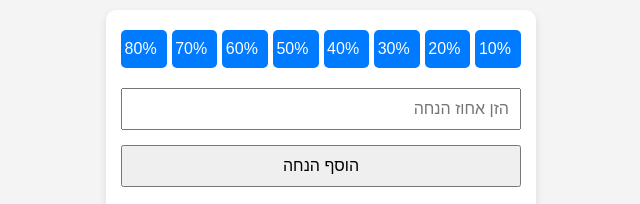
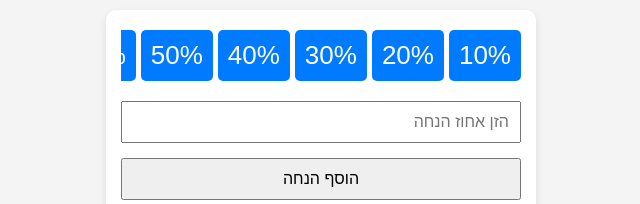
Before and after one commit to Sportyman/discounts, a plain HTML site: page index.html in a window 1280 px wide. Shown: the top 204 px of the page, without its empty margins (319-959 px from the left). Drawn offline with Linux system fonts and the light colour scheme.

Commit message:
Update index.html

```diff
--- a/index.html
+++ b/index.html
@@ -3,7 +3,7 @@
 <head>
     <meta charset="UTF-8">
     <meta name="viewport" content="width=device-width, initial-scale=1.0">
-    <title>מחשבון הנחות</title>
+    <title>מחשבון הנחות עם Fit Text</title>
     <style>
         /* עיצוב כללי */
         body {
@@ -55,7 +55,7 @@
             align-items: center;
             cursor: pointer;
             position: relative;
-            width: calc(20% - 10px); /* גודל קבוע לכל כפתור */
+            width: calc(20% - 10px); /* גודל קבוע לכל כפתור (לכפתורי ההנחה הדינמיים) */
             box-sizing: border-box;
             justify-content: center;
         }
@@ -141,35 +141,35 @@
             width: 100%;
         }
 
-        /* -----------------------------------------------------------------
-           כפתורי הנחות קבועים - שומרים הכל בשורה אחת, ללא גלילה ושבירה
-           ומאפשרים צמצום פונט וכפתור.
-        ----------------------------------------------------------------- */
+        /*
+         כפתורי הנחות קבועים (עכשיו עם fit-text):
+         - נשמור על display:flex ללא שבירת שורה (nowrap).
+         - בלי גלילה (overflow:hidden).
+         - כל כפתור ייקבל מחלקה .fit-text-btn כדי ש-JS יוכל לכוון את הפונט.
+        */
         .fixed-discounts {
             display: flex;
-            flex-wrap: nowrap; /* חשוב: ללא שבירת שורה */
+            flex-wrap: nowrap;  /* לא יורדים שורה */
             gap: 5px;
             margin-bottom: 10px;
-            overflow: hidden;  /* אין גלילה אופקית, הם מצטמצמים */
+            overflow: hidden;   /* בלי גלילה - הם יצטמצמו */
             width: 100%;
             box-sizing: border-box;
-            justify-content: space-between; /* או center / start וכו' */
+            justify-content: space-between;
         }
 
         .fixed-discounts button {
-            background-color: #007aff;
-            color: white;
             border: none;
             border-radius: 5px;
+            background-color: #007aff;
+            color: #fff;
             cursor: pointer;
-
-            /* העיקר: מאפשרים צמצום, עם פונט גמיש */
+            /* נגדיר padding בסיסי; JS יעשה את ההתאמה הסופית לגודל הפונט */
+            padding: 10px;
+            /* חשוב: white-space: nowrap כדי שהטקסט לא ישבר */
+            white-space: nowrap;
+            /* flex: 1 1 auto; מאפשר לכל כפתור לגדול/להצטמצם */
             flex: 1 1 auto;
-            min-width: 0;         /* מאפשר לרוחב להיות מתחת לגודל הטקסט */
-            white-space: nowrap;  /* הטקסט עצמו לא נשבר */
-            font-size: clamp(0.5rem, 2vw, 1rem);
-
-            padding: 10px;
             box-sizing: border-box;
         }
 
@@ -211,7 +211,7 @@
             cursor: pointer;
         }
 
-        /* Media Queries למקרה שרוצים שליטה נוספת במסכים ממש קטנים */
+        /* Media Queries עבור מסכים קטנים */
         @media (max-width: 480px) {
             .container {
                 padding: 10px;
@@ -231,12 +231,6 @@
                 padding: 10px;
                 font-size: 0.9rem;
             }
-            /* אפשר גם להגביל למקסימום צמצום בכפתורי ההנחות */
-            /*
-            .fixed-discounts button {
-                font-size: clamp(0.4rem, 1.8vw, 0.9rem);
-            }
-            */
         }
     </style>
 </head>
@@ -244,24 +238,28 @@
     <div class="container">
         <!-- כפתורי הנחות קבועים -->
         <div class="fixed-discounts">
-            <button onclick="addFixedDiscount(10)">10%</button>
-            <button onclick="addFixedDiscount(20)">20%</button>
-            <button onclick="addFixedDiscount(30)">30%</button>
-            <button onclick="addFixedDiscount(40)">40%</button>
-            <button onclick="addFixedDiscount(50)">50%</button>
-            <button onclick="addFixedDiscount(60)">60%</button>
-            <button onclick="addFixedDiscount(70)">70%</button>
-            <button onclick="addFixedDiscount(80)">80%</button>
+            <!-- שים לב: הוספנו class="fit-text-btn" לכל כפתור, כדי ש-JS יטפל בהם -->
+            <button class="fit-text-btn" onclick="addFixedDiscount(10)">10%</button>
+            <button class="fit-text-btn" onclick="addFixedDiscount(20)">20%</button>
+            <button class="fit-text-btn" onclick="addFixedDiscount(30)">30%</button>
+            <button class="fit-text-btn" onclick="addFixedDiscount(40)">40%</button>
+            <button class="fit-text-btn" onclick="addFixedDiscount(50)">50%</button>
+            <button class="fit-text-btn" onclick="addFixedDiscount(60)">60%</button>
+            <button class="fit-text-btn" onclick="addFixedDiscount(70)">70%</button>
+            <button class="fit-text-btn" onclick="addFixedDiscount(80)">80%</button>
         </div>
 
+        <!-- הזזנו את תיבת הזנת המחיר למתחת קוביות ההנחה -->
         <div class="discounts">
             <input type="number" id="discount" placeholder="הזן אחוז הנחה" min="0" max="100">
             <button onclick="addDiscount()">הוסף הנחה</button>
         </div>
         <div id="discountContainer" class="discounts"></div>
+
         <input type="number" id="price" placeholder="הזן מחיר" oninput="updateDiscounts()">
         <div class="final-price">מחיר סופי: <span id="finalPrice">0 ₪</span></div>
     </div>
+
     <div class="keyboard-container">
         <button class="reset-button" onclick="resetPrice()">איפוס מחיר</button>
         <div class="keyboard">
@@ -325,6 +323,7 @@
 
             // לחיצה על הבלוק תהפוך אותו ללא פעיל או פעיל
             discountBlock.onclick = function (event) {
+                // מוודא שלא לוחצים על כפתור ה-X
                 if (event.target !== removeButton) {
                     discountBlock.classList.toggle('inactive');
                     updateDiscounts();
@@ -345,9 +344,10 @@
             let discountInput = document.getElementById('discount');
             let discountValue = parseFloat(discountInput.value);
 
+            // בדיקת תקינות
             if (!isNaN(discountValue) && discountValue >= 0 && discountValue <= 100) {
-                addFixedDiscount(discountValue);
-                discountInput.value = '';
+                addFixedDiscount(discountValue); // שימוש באותה פונקציה כמו הנחות קבועות
+                discountInput.value = ''; // איפוס השדה
             } else {
                 alert('אנא הזן ערך הנחה בין 0 ל-100.');
             }
@@ -395,6 +395,66 @@
         function closeInstructions() {
             document.getElementById('instructionsModal').style.display = 'none';
         }
+
+        /* ----------------------------------------------------------------------------
+           Fit Text באמצעות חיפוש בינארי:
+           מודד עבור כל כפתור (class="fit-text-btn") את גודל הפונט המקסימלי שיכול להיכנס
+           לרוחבו (ללא שבירה) בין minFontSize ל-maxFontSize (פיקסלים).
+        ---------------------------------------------------------------------------- */
+        function fitTextToButton(buttonElement, minFontSize = 8, maxFontSize = 40) {
+            // יוצרים אלמנט מדמה למדידת רוחב הטקסט
+            const tester = document.createElement('span');
+            tester.style.position = 'absolute';
+            tester.style.visibility = 'hidden';
+            tester.style.whiteSpace = 'nowrap'; // שלא ירד שורה
+            tester.innerText = buttonElement.innerText;
+            document.body.appendChild(tester);
+
+            let low = minFontSize;
+            let high = maxFontSize;
+            let bestSize = low;
+
+            while (low <= high) {
+                let mid = Math.floor((low + high) / 2);
+
+                tester.style.fontSize = mid + 'px';
+                const textWidth = tester.offsetWidth;
+                const btnWidth = buttonElement.clientWidth;
+
+                if (textWidth <= btnWidth) {
+                    // הטקסט נכנס, מנסים להגדיל עוד
+                    bestSize = mid;
+                    low = mid + 1;
+                } else {
+                    // הטקסט חורג, נקטין
+                    high = mid - 1;
+                }
+            }
+
+            // מגדירים את גודל הפונט המיטבי שמצאנו
+            buttonElement.style.fontSize = bestSize + 'px';
+
+            // מנקים את המדמה
+            document.body.removeChild(tester);
+        }
+
+        // התאמת כל הכפתורים עם class="fit-text-btn"
+        function fitAllButtons() {
+            const allButtons = document.querySelectorAll('.fit-text-btn');
+            allButtons.forEach(btn => fitTextToButton(btn, 8, 40));
+        }
+
+        // נפעיל את ההתאמה כשהדף נטען
+        window.addEventListener('load', fitAllButtons);
+
+        // נפעיל שוב ב-resize (עם השהיה קטנה למניעת רצף עומס)
+        let resizeTimeout;
+        window.addEventListener('resize', () => {
+            clearTimeout(resizeTimeout);
+            resizeTimeout = setTimeout(() => {
+                fitAllButtons();
+            }, 150);
+        });
     </script>
 </body>
 </html>
```
